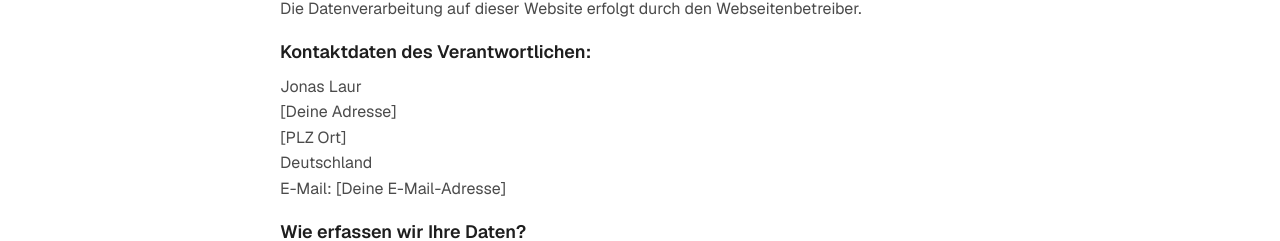
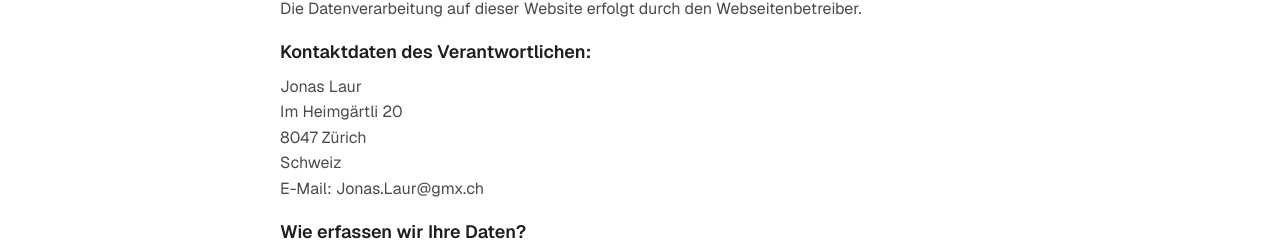
Before and after one commit to im24b-laurj/portfolio_jonas_laur, a Next.js app: page /datenschutz in a window 1280 px wide. Shown: the part 564-805 px from the top of the page. Built offline with nearby package versions, Linux system fonts and the light colour scheme.

Commit message:
add project preview images

```diff
--- a/app/datenschutz/page.tsx
+++ b/app/datenschutz/page.tsx
@@ -39,13 +39,13 @@ export default function Datenschutz() {
               <p className="text-[#1e1e1e]/80 dark:text-white/80 mb-4">
                 Jonas Laur
                 <br />
-                [Deine Adresse]
+                Im Heimgärtli 20
                 <br />
-                [PLZ Ort]
+                8047 Zürich
                 <br />
-                Deutschland
+                Schweiz
                 <br />
-                E-Mail: [Deine E-Mail-Adresse]
+                E-Mail: Jonas.Laur@gmx.ch
               </p>
 
               <h3 className="text-lg font-semibold mb-2 text-[#1e1e1e] dark:text-white">Wie erfassen wir Ihre Daten?</h3>
```
